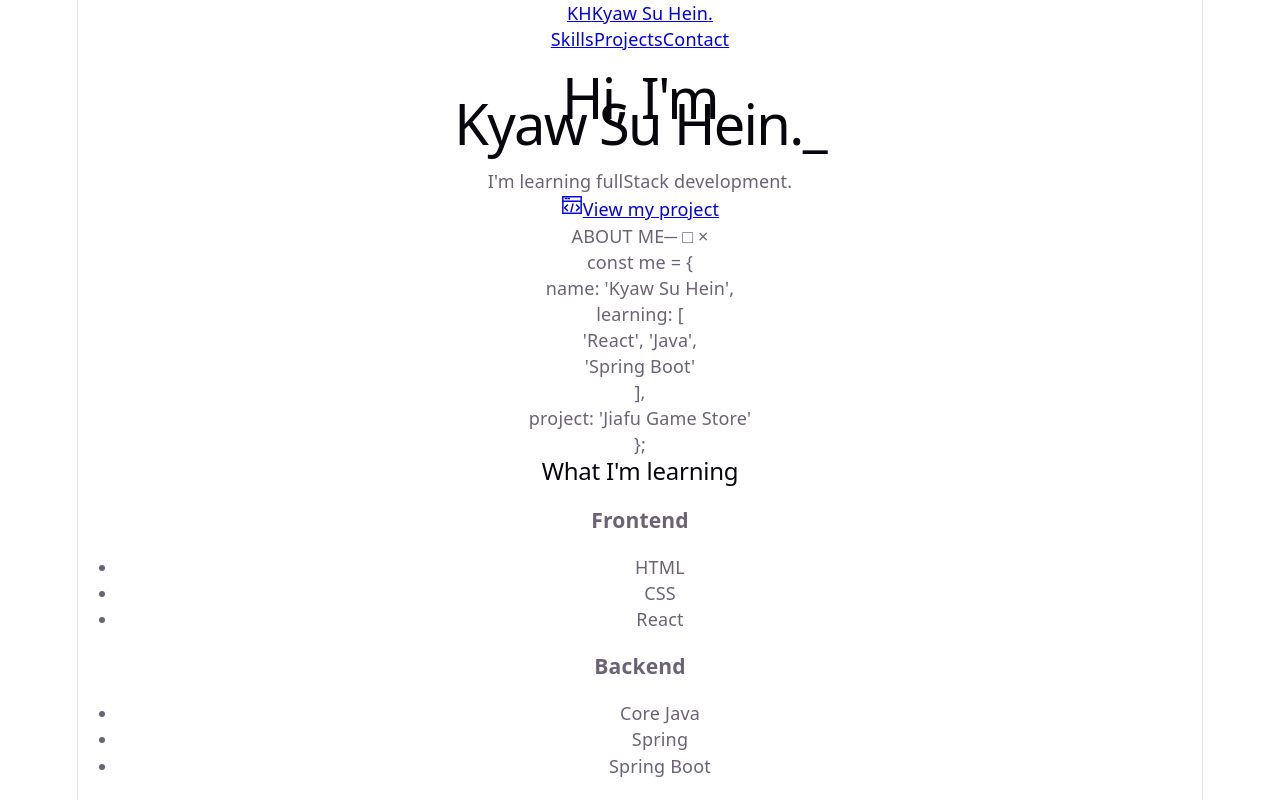
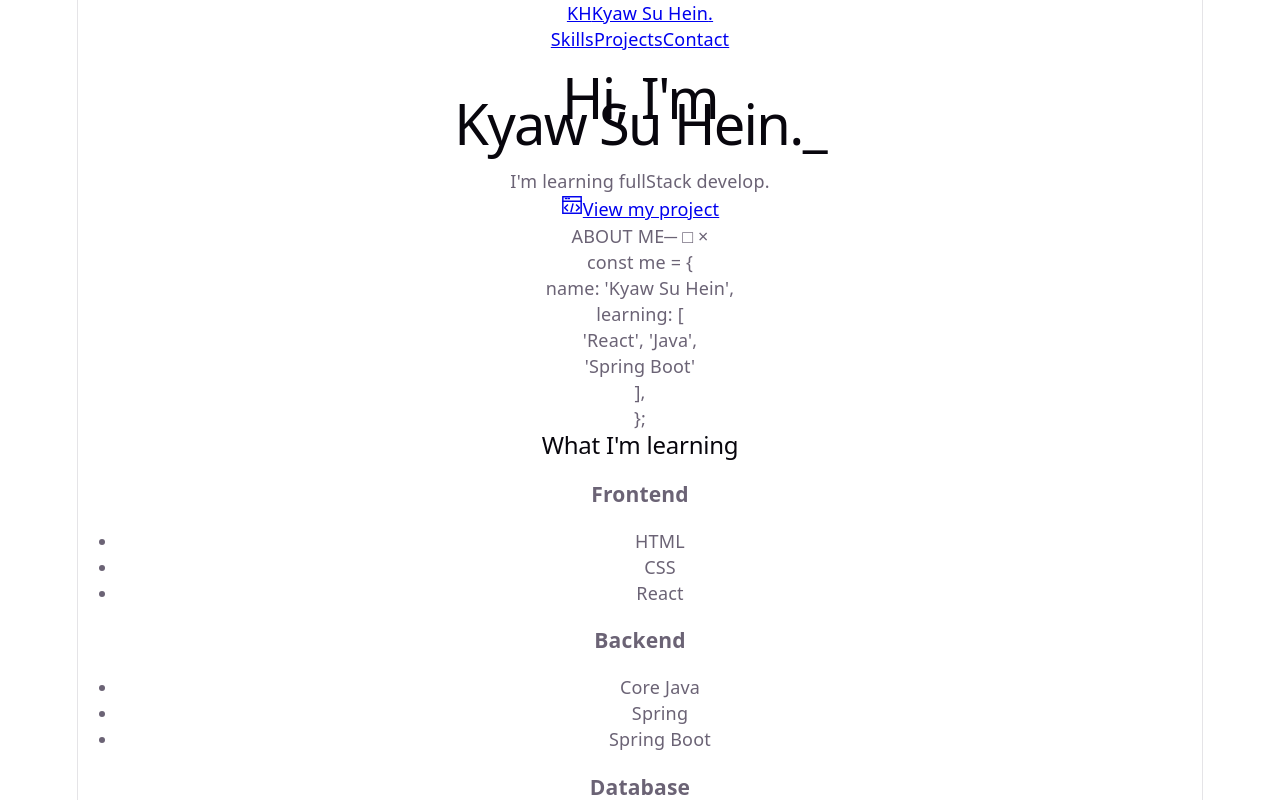
Before and after one commit to BeeIsHoney/BeeSamaProfolio, a React (Vite) app: page / in a window 1280 px wide. Shown: the top 800 px of the page. Built offline with nearby package versions, Linux system fonts and the light colour scheme; the HTML template or start-up script is replaced by a standard one.

Commit message:
remove project text

```diff
--- a/src/components/Hero.jsx
+++ b/src/components/Hero.jsx
@@ -7,7 +7,7 @@ export default function Hero() {
     <section className="hero" id="home">
       <div className="hero-copy">
         <h1>Hi, I'm<br /><span>{profile.name}.</span><span className="cursor">_</span></h1>
-        <p>I'm learning fullStack development.</p>
+        <p>I'm learning fullStack develop.</p>
         <a className="pixel-button" href="#projects"><Icon type="window" />View my project</a>
       </div>
       <div className="terminal" aria-label="About me">
@@ -19,7 +19,6 @@ export default function Hero() {
           <div className="code-line indent-more"><span className="yellow">'React'</span>, <span className="yellow">'Java'</span>,</div>
           <div className="code-line indent-more"><span className="yellow">'Spring Boot'</span></div>
           <div className="code-line indent">],</div>
-          <div className="code-line indent">project: <span className="accent">'Jiafu Game Store'</span></div>
           <div className="code-line">{'}'};</div>
         </div>
       </div>
```
